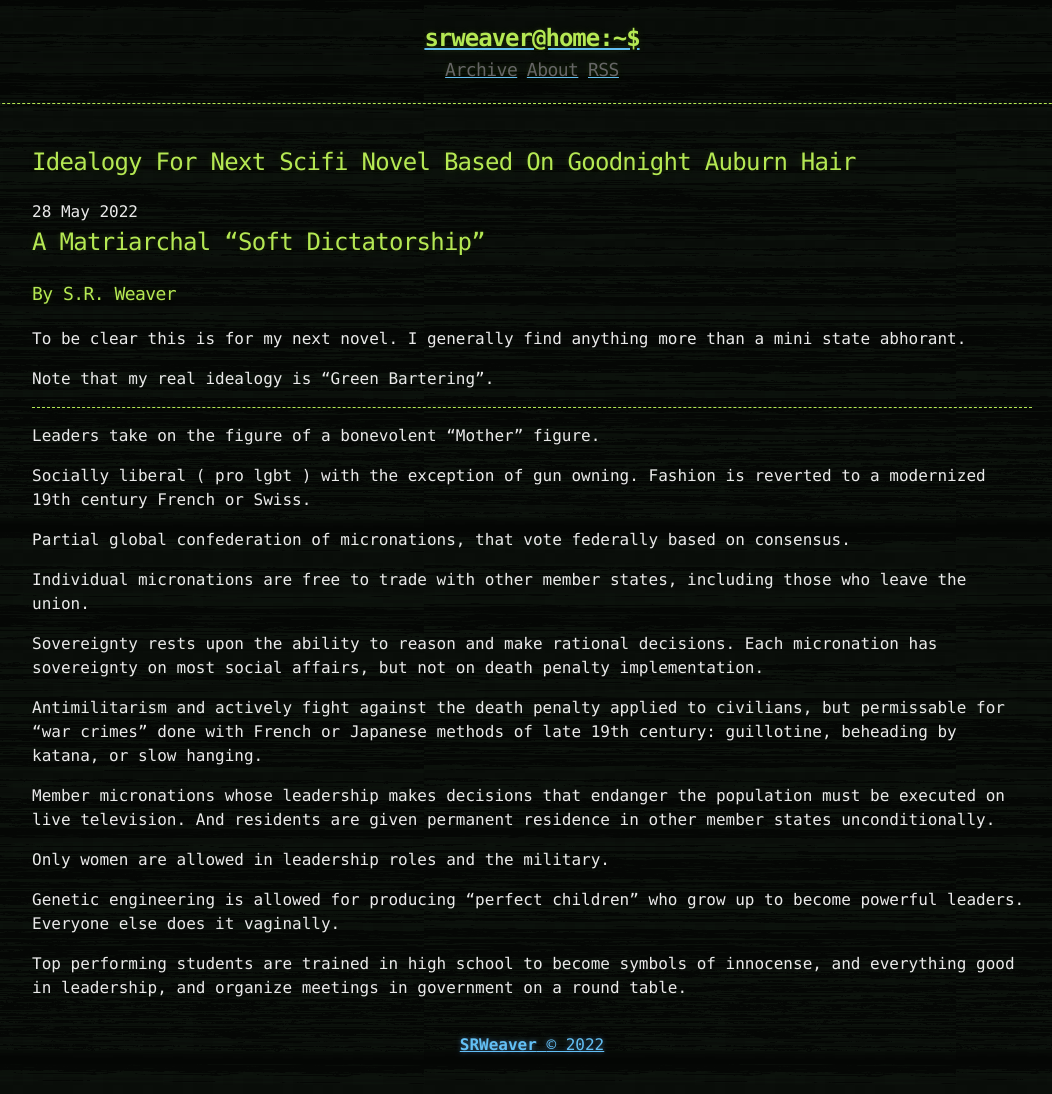
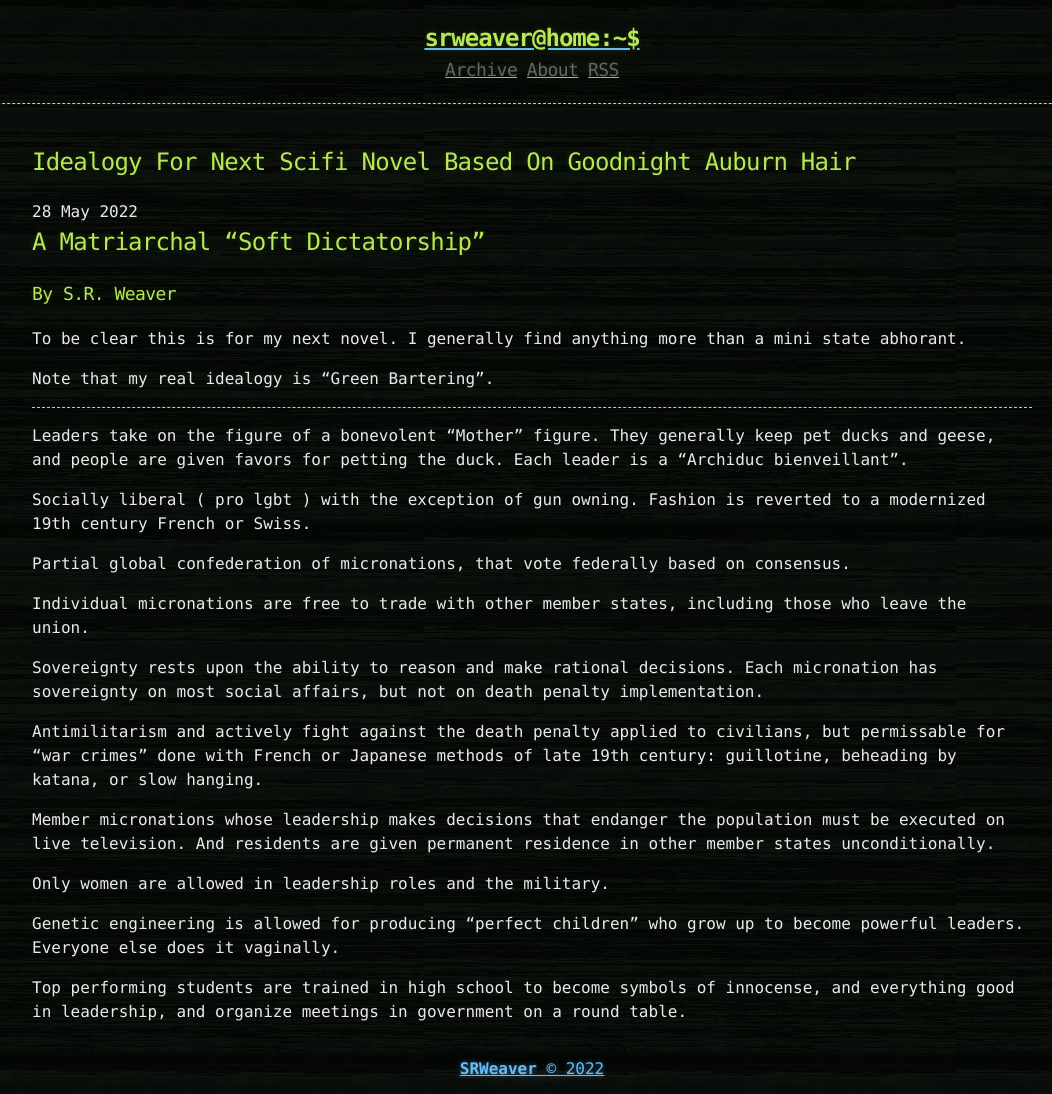
Before and after one commit to LWFlouisa/WeaverNewsletter, a Jekyll site: the page built from _posts/2022-05-28-revampedidealogy.md, in a window 1280 px wide. Shown: the whole page, without its empty margins (108-1160 px from the left). Built offline with Jekyll 4.4.1, drawn with Linux system fonts in a browser that asks for light colours; before the commit the page ends 1070 px from its top, so only the background shows below that.

Commit message:
Update 2022-05-28-revampedidealogy.md

```diff
--- a/_posts/2022-05-28-revampedidealogy.md
+++ b/_posts/2022-05-28-revampedidealogy.md
@@ -11,7 +11,7 @@ Note that my real idealogy is "Green Bartering".
 
 ---
 
-Leaders take on the figure of a bonevolent "Mother" figure.
+Leaders take on the figure of a bonevolent "Mother" figure. They generally keep pet ducks and geese, and people are given favors for petting the duck. Each leader is a "Archiduc bienveillant".
 
 Socially liberal ( pro lgbt ) with the exception of gun owning. Fashion is reverted to a modernized 19th century French or Swiss.
 
```
